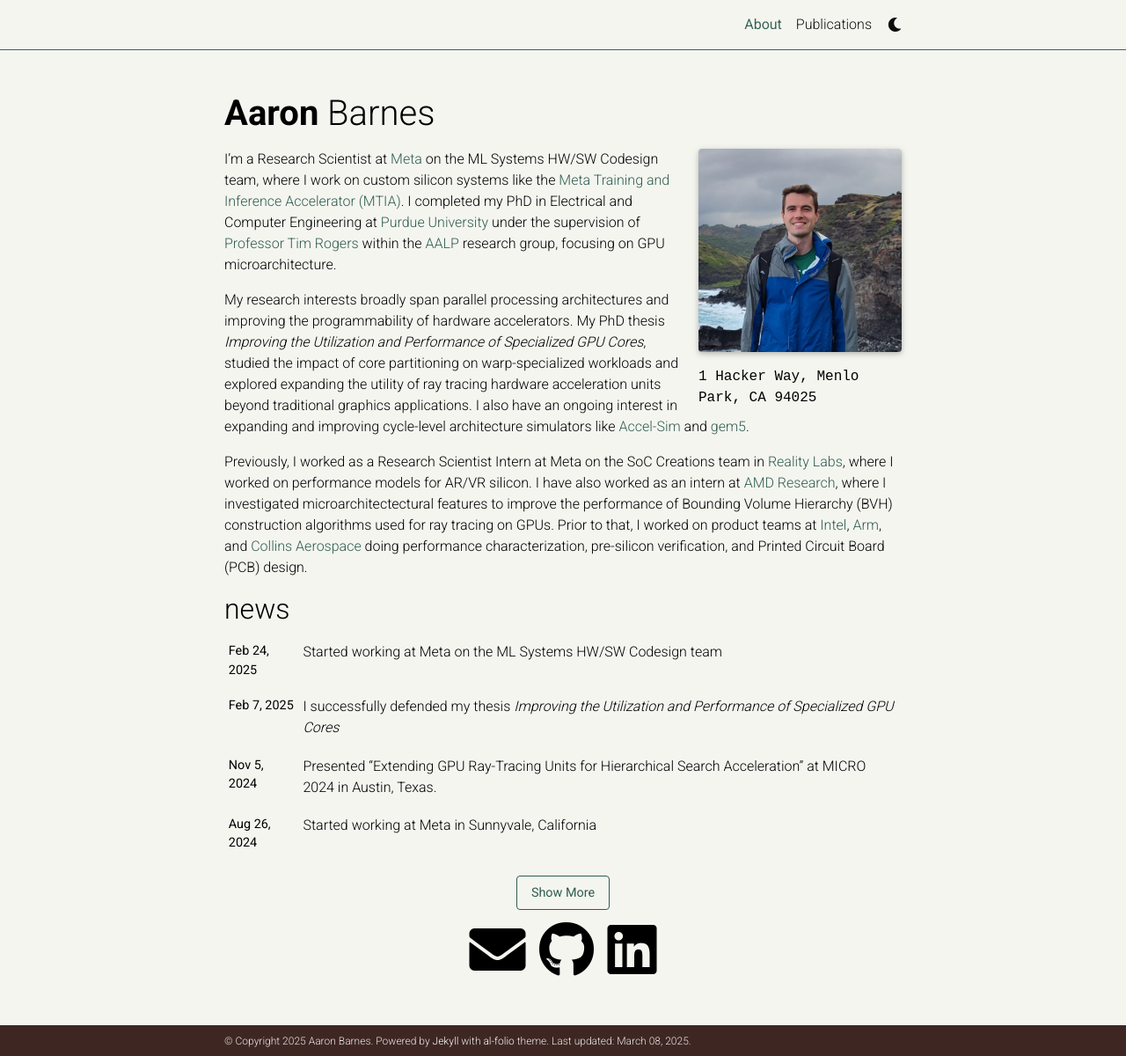
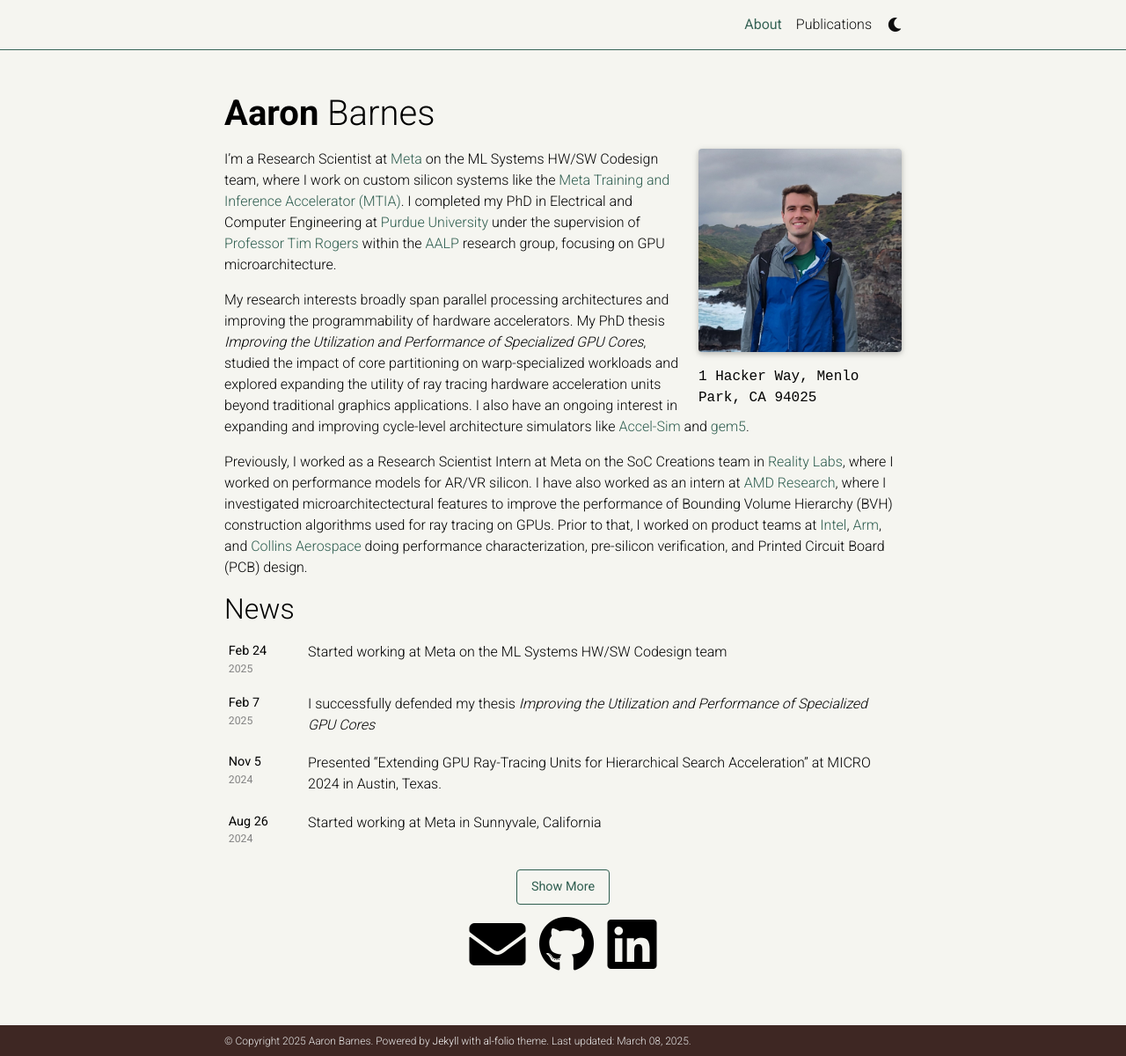
Before and after one commit to barnes88/barnes88.github.io, a Jekyll site: the page built from _pages/about.md, in a window 1280 px wide and 1200 px high. Shown: the whole window at 88% size. Built offline with Jekyll 4.4.1, drawn with Linux system fonts in a browser that asks for light colours; full-size pictures stand in for the smaller copies a plugin makes; comment, search, counter and statistics services are not loaded; a style sheet for code colours, icons or effects is not loaded.

Commit message:
update news spacing

```diff
--- a/_includes/news.html
+++ b/_includes/news.html
@@ -2,7 +2,7 @@
             {% if site.news != blank -%}
             {%- assign news_size = site.news | size -%}
             <div class="table-responsive" {% if site.news.scrollable and news_size > 3 %}style="max-height: 10vw"{% endif %}>
-              <table class="table table-sm table-borderless">
+              <table class="table table-sm table-borderless news-table">
               {%- assign news = site.news | reverse -%}
               {% if site.news.limit %}
               {% assign news_limit = site.news.limit %}
@@ -10,9 +10,12 @@
               {% assign news_limit = news_size %}
               {% endif %}
               {% for item in news limit: news_limit %}
-                <tr {% if forloop.index > 4 %}class="hidden-news"{% endif %}>
-                  <th scope="row">{{ item.date | date: "%b %-d, %Y" }}</th>
-                  <td>
+                <tr class="news-row {% if forloop.index > 4 %}hidden-news{% endif %}">
+                  <th class="date-cell">
+                    <div>{{ item.date | date: "%b %-d" }}</div>
+                    <div style="font-size: 0.85em; color: var(--global-text-color-light);">{{ item.date | date: "%Y" }}</div>
+                  </th>
+                  <td class="content-cell">
                     {% if item.inline -%}
                       {{ item.content | remove: '<p>' | remove: '</p>' | emojify }}
                     {%- else -%}
--- a/_layouts/about.html
+++ b/_layouts/about.html
@@ -42,7 +42,7 @@
 
           <!-- News -->
           {% if page.news -%}
-            <h2><a href="{{ '/news/' | relative_url }}" style="color: inherit;">news</a></h2>
+            <h2><a href="{{ '/news/' | relative_url }}" style="color: inherit;">News</a></h2>
             {%- include news.html %}
           {%- endif %}
 
--- a/_sass/_base.scss
+++ b/_sass/_base.scss
@@ -875,6 +875,26 @@
 
 // News section show/hide functionality
 .news {
+  .news-table {
+    width: 100%;
+    table-layout: fixed;
+  }
+
+  .news-row {
+    width: 100%;
+    display: table-row;
+  }
+
+  .date-cell {
+    width: 85px;
+    vertical-align: top;
+    white-space: nowrap;
+  }
+
+  .content-cell {
+    padding-left: 10px;
+  }
+
   .hidden-news {
     display: none;
   }
```
